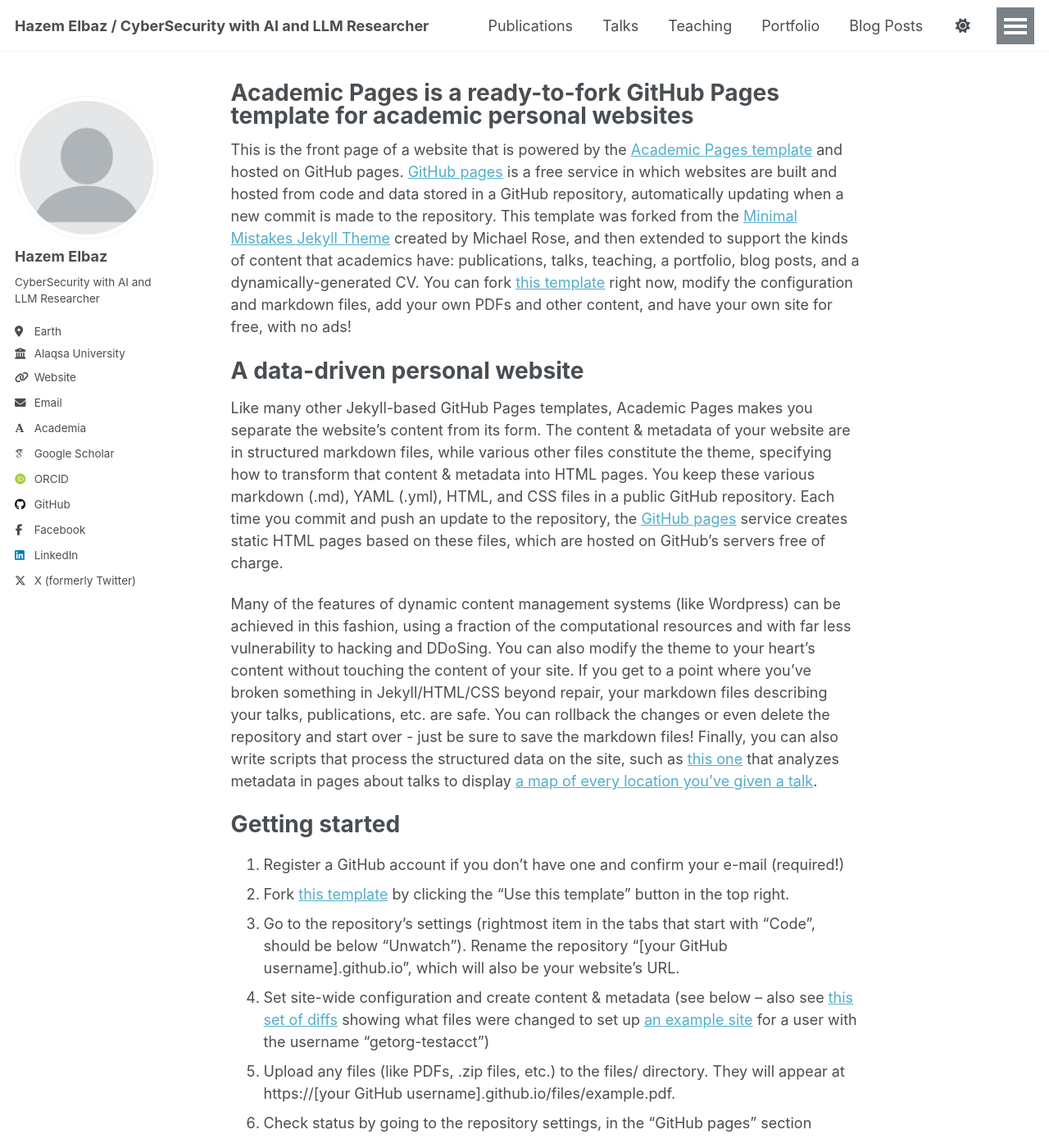
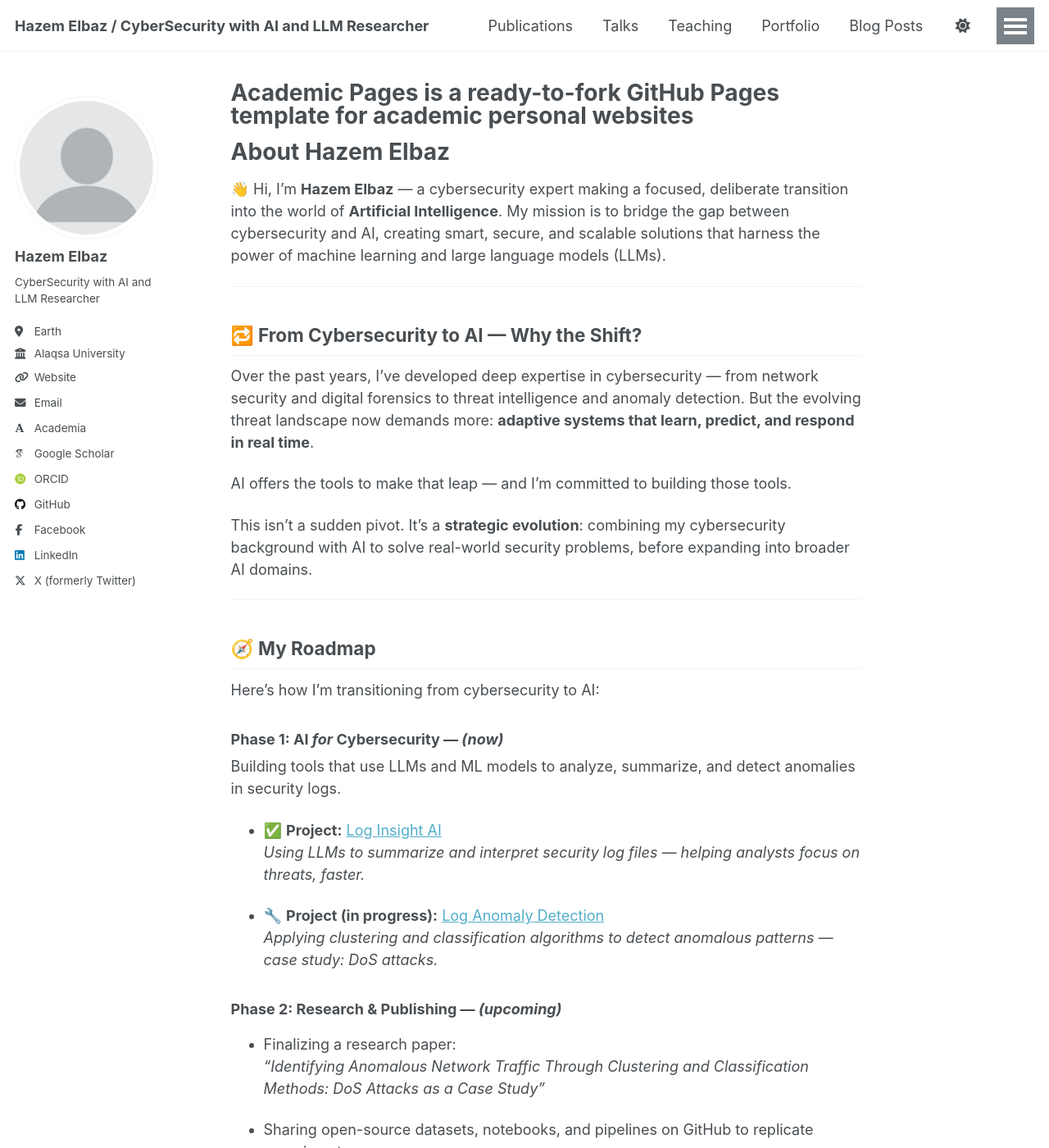
Before and after one commit to elbazhazem/elbazhazem.github.io, a Jekyll site: the page built from _pages/about.md, in a window 1280 px wide and 1400 px high. Shown: the whole window at 82% size. Built offline with Jekyll 4.4.1, drawn with Linux system fonts in a browser that asks for light colours; some web fonts are replaced; some of the changed text lies outside the part shown.

Commit message:
update about .md

```diff
--- a/_pages/about.md
+++ b/_pages/about.md
@@ -7,43 +7,76 @@
   - /about.html
 ---
 
-This is the front page of a website that is powered by the [Academic Pages template](https://github.com/academicpages/academicpages.github.io) and hosted on GitHub pages. [GitHub pages](https://pages.github.com) is a free service in which websites are built and hosted from code and data stored in a GitHub repository, automatically updating when a new commit is made to the repository. This template was forked from the [Minimal Mistakes Jekyll Theme](https://mmistakes.github.io/minimal-mistakes/) created by Michael Rose, and then extended to support the kinds of content that academics have: publications, talks, teaching, a portfolio, blog posts, and a dynamically-generated CV. You can fork [this template](https://github.com/academicpages/academicpages.github.io) right now, modify the configuration and markdown files, add your own PDFs and other content, and have your own site for free, with no ads!
+# About Hazem Elbaz
 
-A data-driven personal website
-======
-Like many other Jekyll-based GitHub Pages templates, Academic Pages makes you separate the website's content from its form. The content & metadata of your website are in structured markdown files, while various other files constitute the theme, specifying how to transform that content & metadata into HTML pages. You keep these various markdown (.md), YAML (.yml), HTML, and CSS files in a public GitHub repository. Each time you commit and push an update to the repository, the [GitHub pages](https://pages.github.com/) service creates static HTML pages based on these files, which are hosted on GitHub's servers free of charge.
+👋 Hi, I’m **Hazem Elbaz** — a cybersecurity expert making a focused, deliberate transition into the world of **Artificial Intelligence**. My mission is to bridge the gap between cybersecurity and AI, creating smart, secure, and scalable solutions that harness the power of machine learning and large language models (LLMs).
 
-Many of the features of dynamic content management systems (like Wordpress) can be achieved in this fashion, using a fraction of the computational resources and with far less vulnerability to hacking and DDoSing. You can also modify the theme to your heart's content without touching the content of your site. If you get to a point where you've broken something in Jekyll/HTML/CSS beyond repair, your markdown files describing your talks, publications, etc. are safe. You can rollback the changes or even delete the repository and start over - just be sure to save the markdown files! Finally, you can also write scripts that process the structured data on the site, such as [this one](https://github.com/academicpages/academicpages.github.io/blob/master/talkmap.ipynb) that analyzes metadata in pages about talks to display [a map of every location you've given a talk](https://academicpages.github.io/talkmap.html).
+---
 
-Getting started
-======
-1. Register a GitHub account if you don't have one and confirm your e-mail (required!)
-1. Fork [this template](https://github.com/academicpages/academicpages.github.io) by clicking the "Use this template" button in the top right.
-1. Go to the repository's settings (rightmost item in the tabs that start with "Code", should be below "Unwatch"). Rename the repository "[your GitHub username].github.io", which will also be your website's URL.
-1. Set site-wide configuration and create content & metadata (see below -- also see [this set of diffs](http://archive.is/3TPas) showing what files were changed to set up [an example site](https://getorg-testacct.github.io) for a user with the username "getorg-testacct")
-1. Upload any files (like PDFs, .zip files, etc.) to the files/ directory. They will appear at https://[your GitHub username].github.io/files/example.pdf.
-1. Check status by going to the repository settings, in the "GitHub pages" section
+## 🔁 From Cybersecurity to AI — Why the Shift?
 
-Site-wide configuration
-------
-The main configuration file for the site is in the base directory in [_config.yml](https://github.com/academicpages/academicpages.github.io/blob/master/_config.yml), which defines the content in the sidebars and other site-wide features. You will need to replace the default variables with ones about yourself and your site's github repository. The configuration file for the top menu is in [_data/navigation.yml](https://github.com/academicpages/academicpages.github.io/blob/master/_data/navigation.yml). For example, if you don't have a portfolio or blog posts, you can remove those items from that navigation.yml file to remove them from the header.
+Over the past years, I’ve developed deep expertise in cybersecurity — from network security and digital forensics to threat intelligence and anomaly detection. But the evolving threat landscape now demands more: **adaptive systems that learn, predict, and respond in real time**.
 
-Create content & metadata
-------
-For site content, there is one markdown file for each type of content, which are stored in directories like _publications, _talks, _posts, _teaching, or _pages. For example, each talk is a markdown file in the [_talks directory](https://github.com/academicpages/academicpages.github.io/tree/master/_talks). At the top of each markdown file is structured data in YAML about the talk, which the theme will parse to do lots of cool stuff. The same structured data about a talk is used to generate the list of talks on the [Talks page](https://academicpages.github.io/talks), each [individual page](https://academicpages.github.io/talks/2012-03-01-talk-1) for specific talks, the talks section for the [CV page](https://academicpages.github.io/cv), and the [map of places you've given a talk](https://academicpages.github.io/talkmap.html) (if you run this [python file](https://github.com/academicpages/academicpages.github.io/blob/master/talkmap.py) or [Jupyter notebook](https://github.com/academicpages/academicpages.github.io/blob/master/talkmap.ipynb), which creates the HTML for the map based on the contents of the _talks directory).
+AI offers the tools to make that leap — and I’m committed to building those tools.
 
-**Markdown generator**
+This isn’t a sudden pivot. It’s a **strategic evolution**: combining my cybersecurity background with AI to solve real-world security problems, before expanding into broader AI domains.
 
-The repository includes [a set of Jupyter notebooks](https://github.com/academicpages/academicpages.github.io/tree/master/markdown_generator
-) that converts a CSV containing structured data about talks or presentations into individual markdown files that will be properly formatted for the Academic Pages template. The sample CSVs in that directory are the ones I used to create my own personal website at stuartgeiger.com. My usual workflow is that I keep a spreadsheet of my publications and talks, then run the code in these notebooks to generate the markdown files, then commit and push them to the GitHub repository.
+---
 
-How to edit your site's GitHub repository
-------
-Many people use a git client to create files on their local computer and then push them to GitHub's servers. If you are not familiar with git, you can directly edit these configuration and markdown files directly in the github.com interface. Navigate to a file (like [this one](https://github.com/academicpages/academicpages.github.io/blob/master/_talks/2012-03-01-talk-1.md) and click the pencil icon in the top right of the content preview (to the right of the "Raw | Blame | History" buttons). You can delete a file by clicking the trashcan icon to the right of the pencil icon. You can also create new files or upload files by navigating to a directory and clicking the "Create new file" or "Upload files" buttons.
+## 🧭 My Roadmap
 
-Example: editing a markdown file for a talk
-![Editing a markdown file for a talk](/images/editing-talk.png)
+Here’s how I’m transitioning from cybersecurity to AI:
 
-For more info
-------
-More info about configuring Academic Pages can be found in [the guide](https://academicpages.github.io/markdown/), the [growing wiki](https://github.com/academicpages/academicpages.github.io/wiki), and you can always [ask a question on GitHub](https://github.com/academicpages/academicpages.github.io/discussions). The [guides for the Minimal Mistakes theme](https://mmistakes.github.io/minimal-mistakes/docs/configuration/) (which this theme was forked from) might also be helpful.
+### **Phase 1: AI *for* Cybersecurity** — *(now)*
+Building tools that use LLMs and ML models to analyze, summarize, and detect anomalies in security logs.
+
+- ✅ **Project:** [Log Insight AI](https://github.com/elbazhazem/log-insight-ai)
+  *Using LLMs to summarize and interpret security log files — helping analysts focus on threats, faster.*
+
+- 🔧 **Project (in progress):** [Log Anomaly Detection](https://github.com/elbazhazem/log-anomaly-detection)
+  *Applying clustering and classification algorithms to detect anomalous patterns — case study: DoS attacks.*
+
+### **Phase 2: Research & Publishing** — *(upcoming)*
+- Finalizing a research paper:
+  *“Identifying Anomalous Network Traffic Through Clustering and Classification Methods: DoS Attacks as a Case Study”*
+
+- Sharing open-source datasets, notebooks, and pipelines on GitHub to replicate experiments.
+
+### **Phase 3: AI Core Skills & Applications** — *(mid-term)*
+- Mastering foundational AI topics:
+  - Machine learning pipelines
+  - NLP & vector embeddings
+  - LLM fine-tuning
+  - RAG (Retrieval-Augmented Generation)
+
+- 📌 Projects in pipeline:
+  - **Auto-Incident Reporter:** an agent that reads logs and generates human-readable incident reports.
+  - **LLM for Threat Intel Enrichment:** extract and enrich IOCs from reports using LLM+NER.
+  - **Custom RAG System:** for querying internal security knowledge bases.
+
+### **Phase 4: Beyond Security** — *(long-term)*
+Once my foundation in AI is solid, I’ll explore broader fields such as:
+- **AI agents** for automation
+- **AI in education and policy-making**
+- **Multimodal AI** for context-rich decision support
+
+---
+
+## 🧪 Why Open Source?
+
+I believe the best way to learn, grow, and contribute is through **open-source collaboration**.
+All my projects — from prototypes to research-grade tools — are available on [GitHub](https://github.com/elbazhazem).
+
+---
+
+## 🧵 Follow My Journey
+
+I’m documenting this journey weekly on LinkedIn, sharing insights, code, and reflections.
+🔗 [Follow me here](https://www.linkedin.com/in/hazemelbaz)
+
+This is more than a career shift — it’s a transformation. I’m building in the open. Let’s connect and collaborate.
+
+—
+*Hazem Elbaz*
+Cybersecurity → AI | Applied Researcher & Builder
+[elbazhazem.github.io](https://elbazhazem.github.io)
```
Also changed, not shown: 1 other file.
